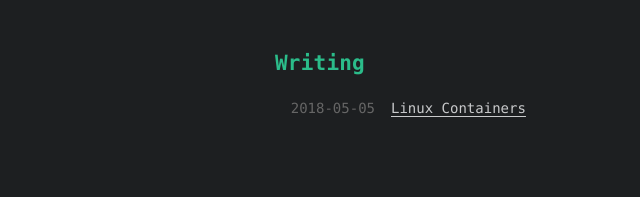
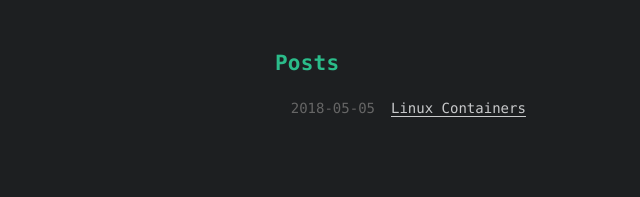
Before and after one commit to mbirinci/mbirinci.github, a plain HTML site: page index.html in a window 1280 px wide. Shown: the part 196-393 px from the top of the page, 13-653 px from the left. Drawn offline with Linux system fonts and the light colour scheme.

Commit message:
renamed indexes

```diff
--- a/index.html
+++ b/index.html
@@ -103,7 +103,7 @@
 </section>
 
 <section id="writing">
-  <span class="h1"><a href="/archives">Writing</a></span>
+  <span class="h1"><a href="/archives">Posts</a></span>
   <ul class="post-list">
 
 
```
